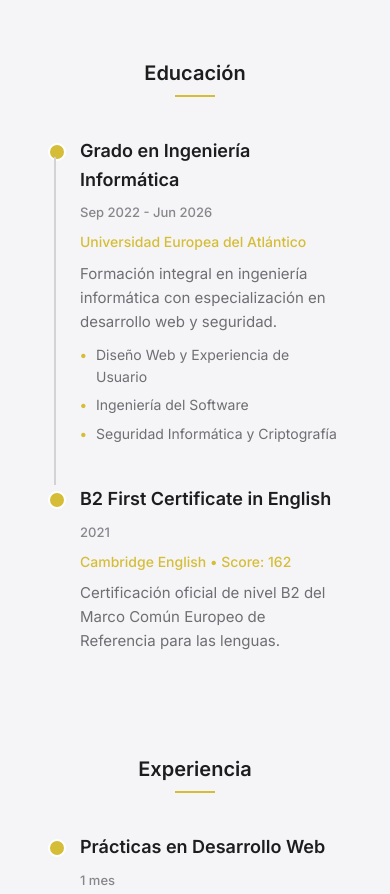
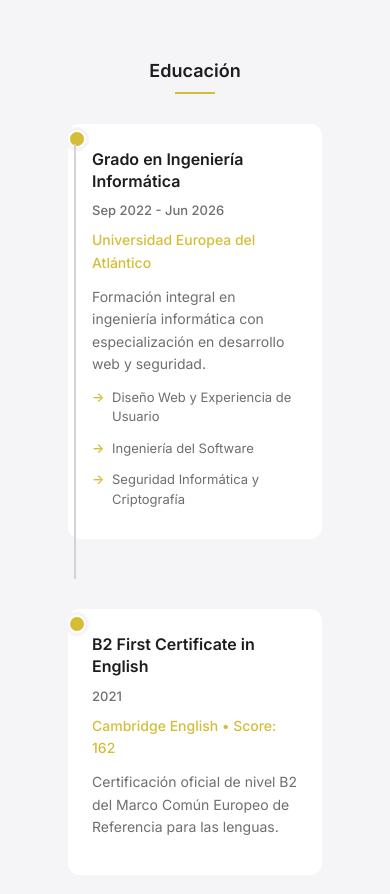
Before and after one commit to alvarolostal/lostal-portfolio, an Astro site: page / in a window 390 px wide. Shown: the part 2404-3298 px from the top of the page. Built offline with nearby package versions, Linux system fonts and the light colour scheme; Astro itself is replaced by a stand-in of ours.

Commit message:
experience responsive

```diff
--- a/src/components/Experience.astro
+++ b/src/components/Experience.astro
@@ -20,17 +20,15 @@
         <div class="timeline">
           <div class="timeline-item fade-in">
             <div class="timeline-header">
-              <h4 class="timeline-title">
-                Grado en Ingeniería Informática
-              </h4>
+              <h4 class="timeline-title">Grado en Ingeniería Informática</h4>
               <span class="timeline-date">Sep 2022 - Jun 2026</span>
             </div>
             <div class="timeline-subtitle">
               Universidad Europea del Atlántico
             </div>
             <p class="timeline-description">
-              Formación integral en ingeniería informática con
-              especialización en desarrollo web y seguridad.
+              Formación integral en ingeniería informática con especialización
+              en desarrollo web y seguridad.
             </p>
             <ul class="timeline-list">
               <li>Diseño Web y Experiencia de Usuario</li>
@@ -41,14 +39,10 @@
 
           <div class="timeline-item fade-in">
             <div class="timeline-header">
-              <h4 class="timeline-title">
-                B2 First Certificate in English
-              </h4>
+              <h4 class="timeline-title">B2 First Certificate in English</h4>
               <span class="timeline-date">2021</span>
             </div>
-            <div class="timeline-subtitle">
-              Cambridge English • Score: 162
-            </div>
+            <div class="timeline-subtitle">Cambridge English • Score: 162</div>
             <p class="timeline-description">
               Certificación oficial de nivel B2 del Marco Común Europeo de
               Referencia para las lenguas.
@@ -72,9 +66,9 @@
             </div>
             <div class="timeline-subtitle">Eurocastalia</div>
             <p class="timeline-description">
-              Prácticas curriculares enfocadas en el desarrollo de
-              aplicaciones web modernas, trabajando con tecnologías frontend
-              y colaborando en proyectos reales.
+              Prácticas curriculares enfocadas en el desarrollo de aplicaciones
+              web modernas, trabajando con tecnologías frontend y colaborando en
+              proyectos reales.
             </p>
           </div>
         </div>
@@ -87,31 +81,46 @@
   .experience-grid {
     display: grid;
     grid-template-columns: 1fr;
-    gap: 60px;
-    max-width: 1000px;
+    gap: 40px;
+    max-width: 1200px;
     margin: 0 auto;
+    padding: 0 20px;
   }
 
   @media (min-width: 768px) {
     .experience-grid {
       grid-template-columns: 1fr 1fr;
+      gap: 60px;
     }
   }
 
   .experience-column {
     width: 100%;
+    min-width: 0; /* Importante para evitar overflow */
   }
 
   .column-header {
-    margin-bottom: 40px;
+    margin-bottom: 30px;
     text-align: center;
   }
 
+  @media (min-width: 768px) {
+    .column-header {
+      margin-bottom: 40px;
+    }
+  }
+
   .column-title {
-    font-size: 20px;
+    font-size: 18px;
     font-weight: 600;
     color: var(--text-primary);
     margin-bottom: 6px;
+  }
+
+  @media (min-width: 768px) {
+    .column-title {
+      font-size: 20px;
+    }
   }
 
   .column-divider {
@@ -120,4 +129,113 @@
     background: var(--accent-primary);
     margin: 0 auto;
   }
+
+  .timeline {
+    display: flex;
+    flex-direction: column;
+    gap: 30px;
+  }
+
+  .timeline-item {
+    background: var(--bg-primary);
+    border-radius: 12px;
+    padding: 24px;
+    border: 1px solid var(--border-color);
+    transition:
+      transform 0.3s ease,
+      box-shadow 0.3s ease;
+  }
+
+  .timeline-item:hover {
+    transform: translateY(-2px);
+    box-shadow: 0 4px 12px rgba(0, 0, 0, 0.1);
+  }
+
+  .timeline-header {
+    display: flex;
+    flex-direction: column;
+    gap: 8px;
+    margin-bottom: 8px;
+  }
+
+  @media (min-width: 480px) {
+    .timeline-header {
+      flex-direction: row;
+      justify-content: space-between;
+      align-items: flex-start;
+      gap: 12px;
+    }
+  }
+
+  .timeline-title {
+    font-size: 16px;
+    font-weight: 600;
+    color: var(--text-primary);
+    line-height: 1.4;
+    flex: 1;
+  }
+
+  @media (min-width: 768px) {
+    .timeline-title {
+      font-size: 17px;
+    }
+  }
+
+  .timeline-date {
+    font-size: 13px;
+    color: var(--text-secondary);
+    white-space: nowrap;
+    font-weight: 500;
+  }
+
+  @media (min-width: 768px) {
+    .timeline-date {
+      font-size: 14px;
+    }
+  }
+
+  .timeline-subtitle {
+    font-size: 14px;
+    color: var(--accent-primary);
+    font-weight: 500;
+    margin-bottom: 12px;
+  }
+
+  .timeline-description {
+    font-size: 14px;
+    color: var(--text-secondary);
+    line-height: 1.6;
+    margin-bottom: 12px;
+  }
+
+  .timeline-list {
+    list-style: none;
+    padding: 0;
+    margin: 0;
+    display: flex;
+    flex-direction: column;
+    gap: 6px;
+  }
+
+  .timeline-list li {
+    font-size: 13px;
+    color: var(--text-secondary);
+    padding-left: 20px;
+    position: relative;
+    line-height: 1.5;
+  }
+
+  @media (min-width: 768px) {
+    .timeline-list li {
+      font-size: 14px;
+    }
+  }
+
+  .timeline-list li::before {
+    content: "→";
+    position: absolute;
+    left: 0;
+    color: var(--accent-primary);
+    font-weight: 600;
+  }
 </style>
```
